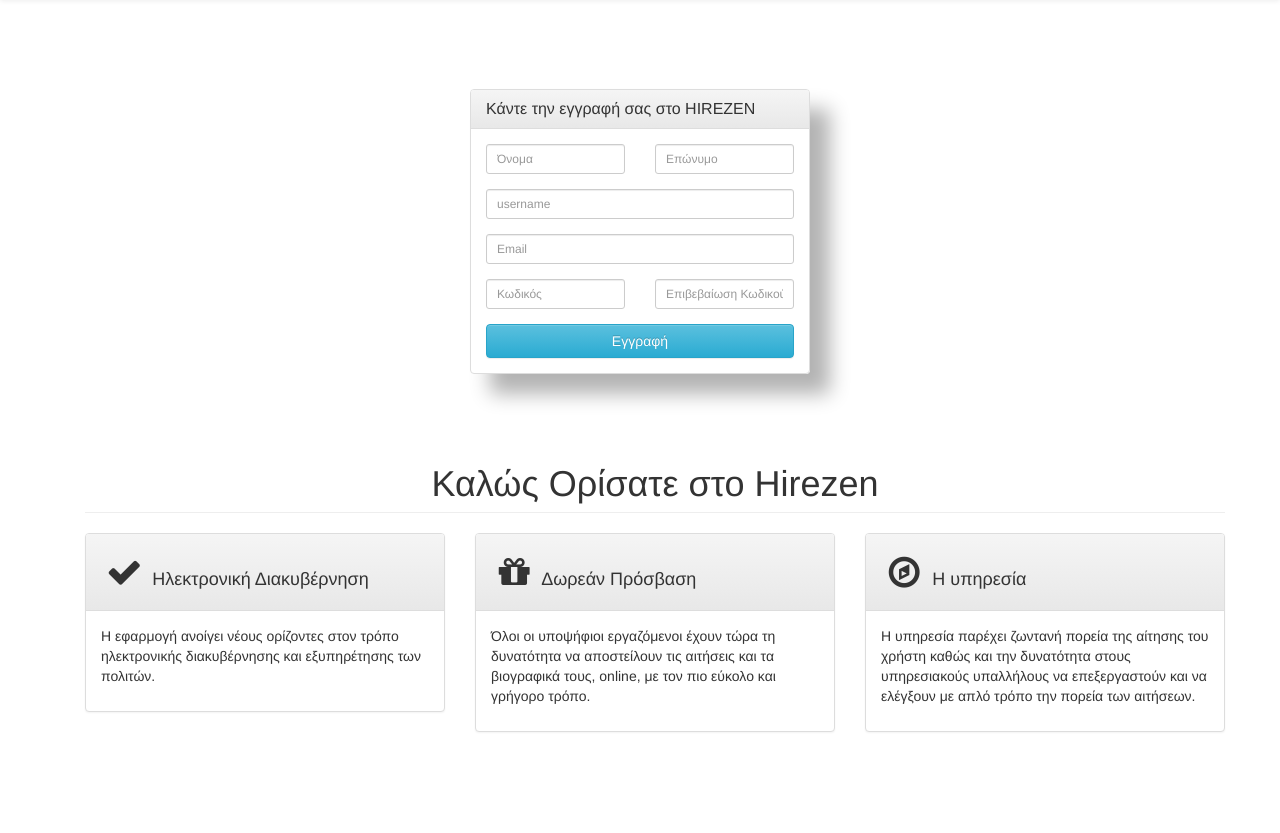
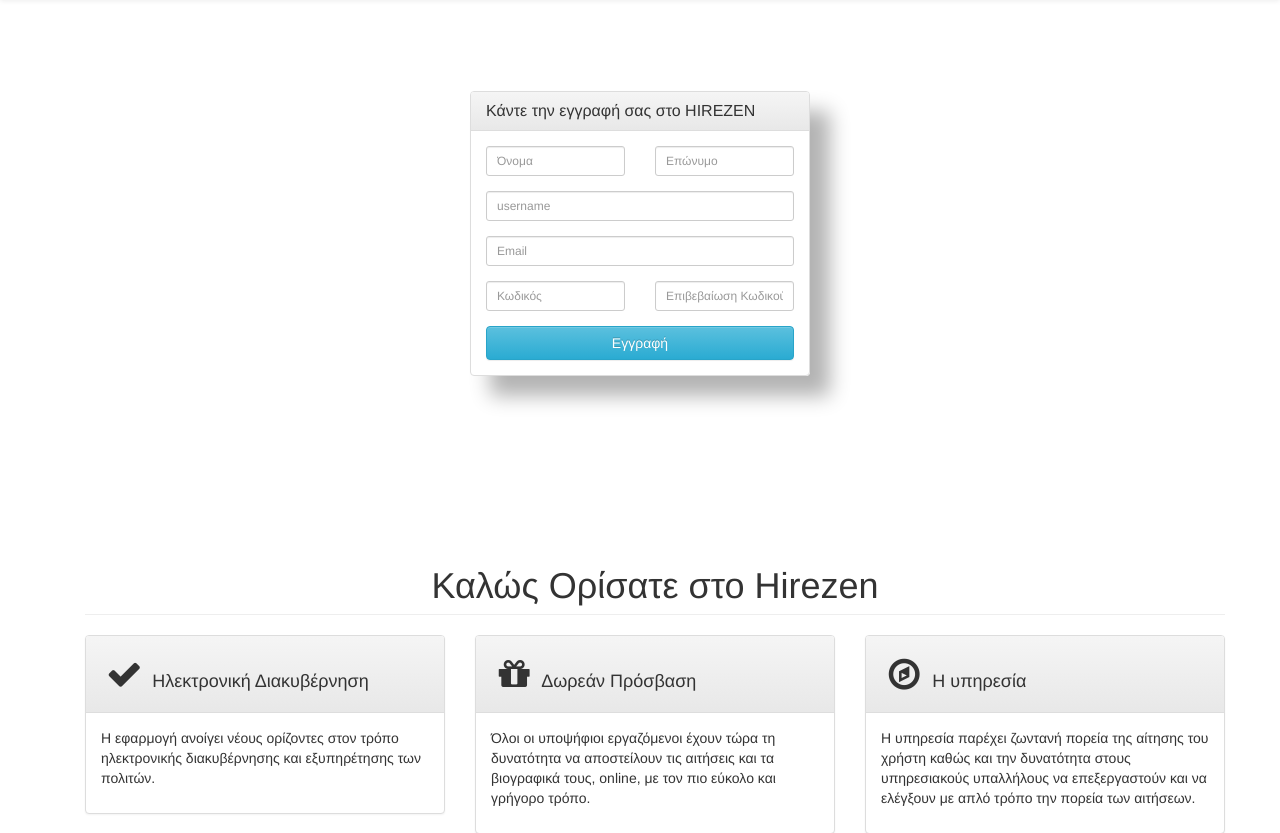
Before and after one commit to sniafas/Hirezen, a PHP site: page / in a window 1280 px wide. Shown: the part 51-884 px from the top of the page. Before the commit the page ends 783 px from the top, so only its background shows below. Run offline with PHP 8.4, Linux system fonts and the light colour scheme; some libraries are stand-ins or nearby versions.

Commit message:
manual fix index margin fix

```diff
--- a/htdocs/index.php
+++ b/htdocs/index.php
@@ -110,7 +110,7 @@ if ( !isset($_SESSION['username']) )
 
 <div class="container">
 
-    <div style="margin-top:50px;" id="error">
+    <div style="margin-top:52px;" id="error">
         <?php
         if(isset($error))
         {
@@ -213,7 +213,7 @@ if ( !isset($_SESSION['username']) )
 
 
 
-
+ <div style="margin:100px;"> </div>
 
 
     <div class="container">
```
Also changed, not shown: 1 other file.
